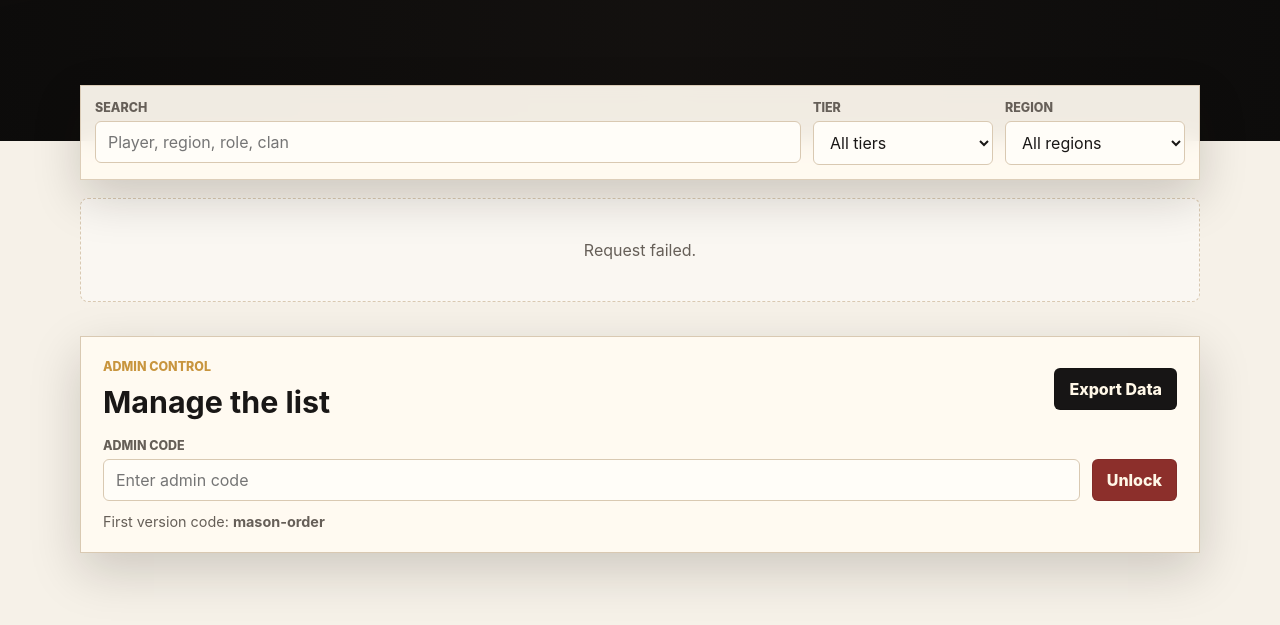
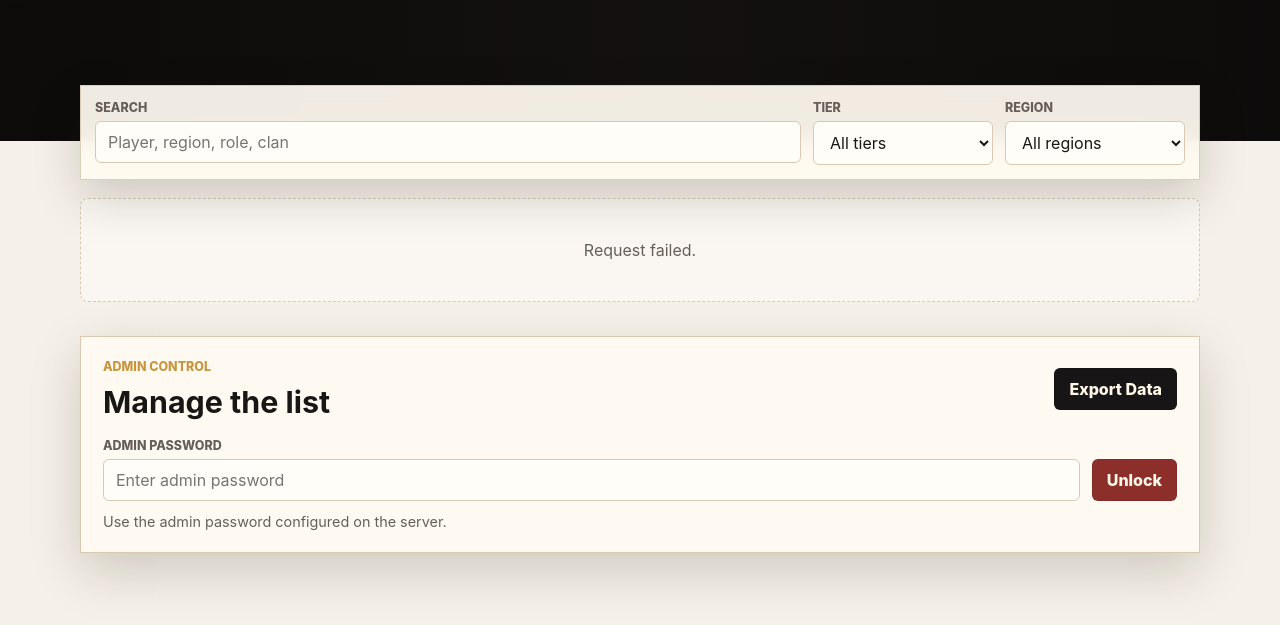
Before and after one commit to biged214/Chiv2TOlist, a website: page index.html in a window 1280 px wide. Shown: the part 551-1176 px from the top of the page. Drawn offline with Linux system fonts and the light colour scheme; no server answers.

Commit message:
Remove visible default admin code

```diff
--- a/index.html
+++ b/index.html
@@ -56,11 +56,11 @@
 
         <div class="admin-lock" id="adminLock">
           <label>
-            <span>Admin code</span>
-            <input id="adminCode" type="password" placeholder="Enter admin code">
+            <span>Admin password</span>
+            <input id="adminCode" type="password" placeholder="Enter admin password">
           </label>
           <button class="button" id="unlockAdmin" type="button">Unlock</button>
-          <p class="hint">First version code: <strong>mason-order</strong></p>
+          <p class="hint">Use the admin password configured on the server.</p>
         </div>
 
         <div class="admin-workspace" id="adminWorkspace" hidden>
```
